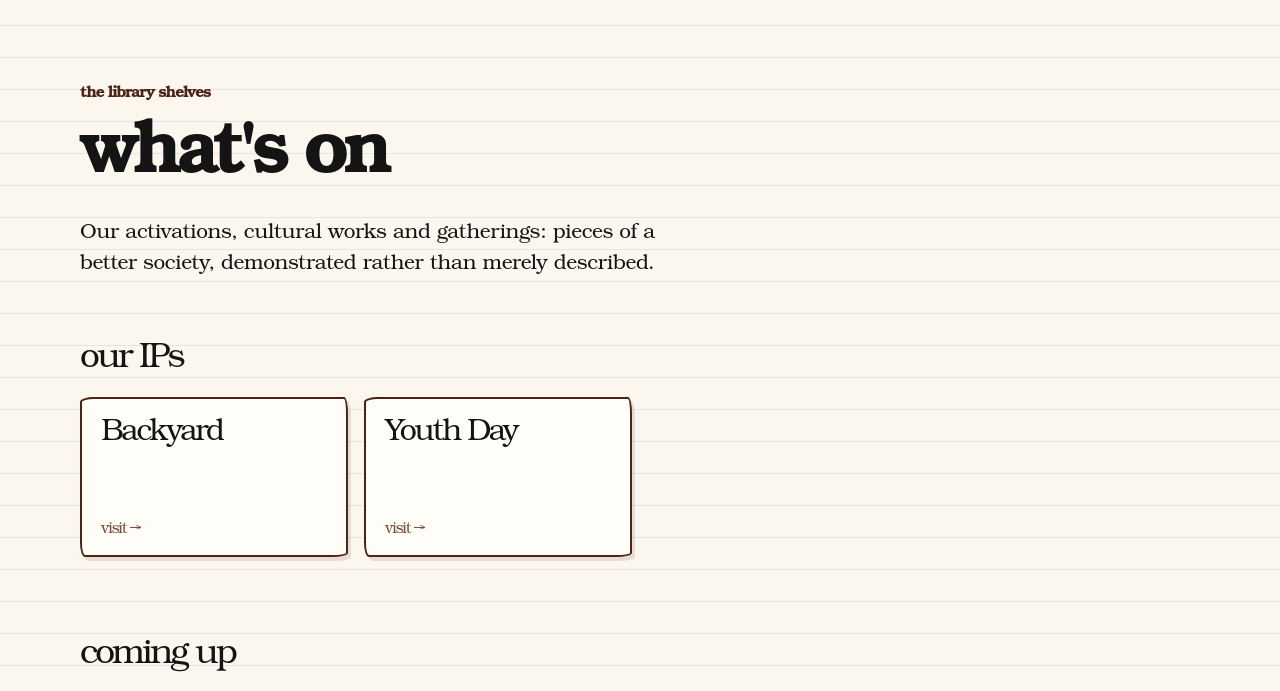
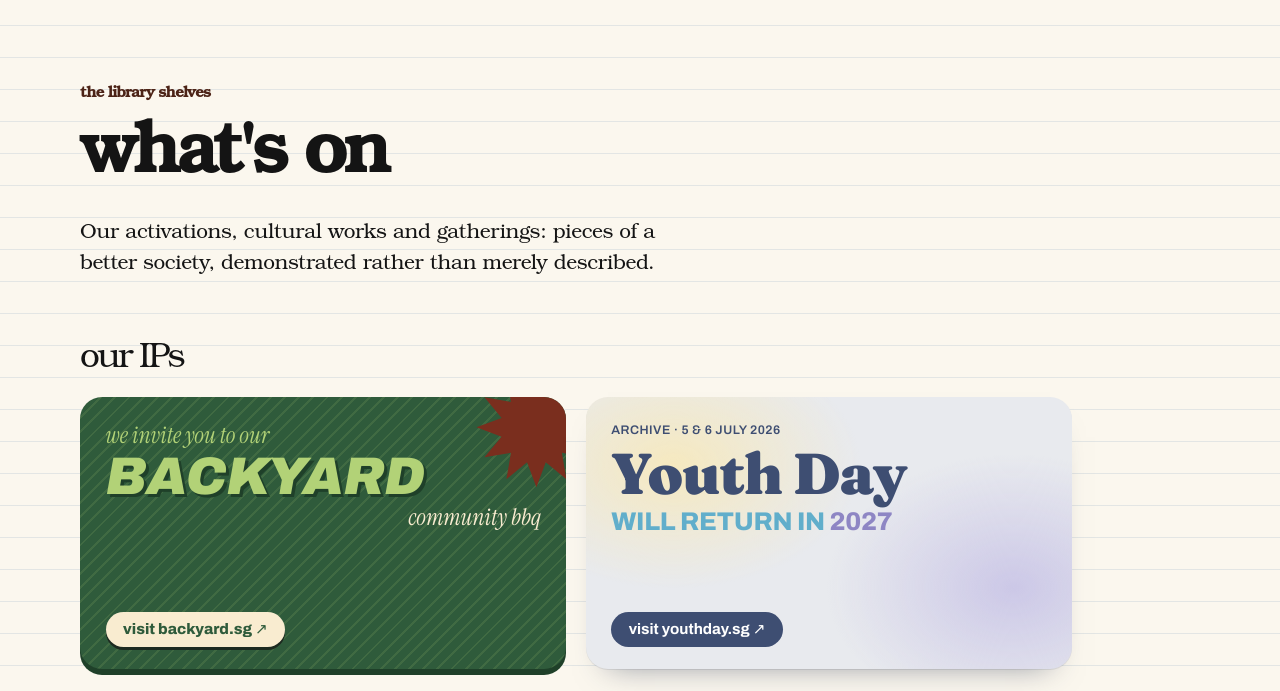
Before and after one commit to the-newnormal/normal, a plain HTML site: page events.html in a window 1280 px wide. Shown: the part 70-761 px from the top of the page. Drawn offline with Linux system fonts and the light colour scheme; a web font is replaced by a local one.

Commit message:
Dress the Backyard and Youth Day cards like their own sites
Backyard: dark green with lime, cream and a rust starburst; Archivo
black italic plus Instrument Serif, as on backyard.sg. Youth Day: pale
lavender with soft glows, navy, sky blue and lavender; Fraunces plus
Archivo caps, as on youthday.sg. Card wording is quoted from each
site. Themes are set per IP in events.js (theme: "backyard" or
"youthday"); the fonts load from Google Fonts on events.html only.

Co-Authored-By: Claude Opus 5.5 <noreply@anthropic.com>
Claude-Session: https://claude.ai/code/session_0126g5rn8Wf2AKBTsywNcw5x

```diff
--- a/events.html
+++ b/events.html
@@ -8,6 +8,10 @@
   <meta name="theme-color" content="#fbf7ee">
   <link rel="icon" href="favicon.svg" type="image/svg+xml">
   <link rel="preload" href="assets/fonts/bookmania-regular.woff2" as="font" type="font/woff2" crossorigin>
+  <!-- fonts for the IP cards, matching backyard.sg and youthday.sg -->
+  <link rel="preconnect" href="https://fonts.googleapis.com">
+  <link rel="preconnect" href="https://fonts.gstatic.com" crossorigin>
+  <link rel="stylesheet" href="https://fonts.googleapis.com/css2?family=Archivo:ital,wdth,wght@0,62..125,100..900;1,62..125,100..900&family=Fraunces:opsz,wght,SOFT,WONK@9..144,100..900,0..100,0..1&family=Instrument+Serif:ital@0;1&display=swap">
   <link rel="stylesheet" href="styles.css">
 </head>
 <body>
--- a/events.js
+++ b/events.js
@@ -7,12 +7,14 @@
     blurb              "One line on what it is"
     link               its page: "backyard.html", or a full "https://…" address
     image              "assets/ips/…"   a photo or poster (put the file in assets/ips/)
+    theme              "backyard" or "youthday": dresses the card like that IP's own site
+    kicker             small line above the name
 
   An IP with no link shows "page coming soon" and isn't clickable.
 */
 window.NORMAL_IPS = [
-  { name: "Backyard", blurb: "", link: "https://backyard.sg", image: "" },
-  { name: "Youth Day", blurb: "", link: "https://youthday.sg", image: "" },
+  { name: "Backyard", theme: "backyard", kicker: "we invite you to our", blurb: "community bbq", link: "https://backyard.sg" },
+  { name: "Youth Day", theme: "youthday", kicker: "archive · 5 & 6 July 2026", blurb: "will return in 2027", link: "https://youthday.sg" },
 ];
 
 /*
--- a/main.js
+++ b/main.js
@@ -257,7 +257,8 @@
     }
     box.replaceChildren(...ips.map((ip) => {
       const linked = pageLink(ip.link);
-      const card = el(linked ? "a" : "article", linked ? "ip" : "ip ip--soon");
+      const theme = /^[a-z-]+$/.test(ip.theme || "") ? ` ip--${ip.theme}` : "";
+      const card = el(linked ? "a" : "article", (linked ? "ip" : "ip ip--soon") + theme);
       if (linked) {
         card.href = ip.link.trim();
         if (/^https?:\/\//.test(card.getAttribute("href"))) {
@@ -272,9 +273,25 @@
         img.loading = "lazy";
         card.append(img);
       }
+      if (ip.kicker) card.append(el("p", "ip__kicker", ip.kicker));
       card.append(el("h3", "ip__name", ip.name));
-      if (ip.blurb) card.append(el("p", "ip__blurb", ip.blurb));
-      card.append(el("p", "ip__cta", linked ? "visit →" : "page coming soon"));
+      if (ip.blurb) {
+        // a year at the end ("… 2027") gets its own colour in some themes
+        const blurb = el("p", "ip__blurb");
+        const m = ip.blurb.match(/^(.*?)(\d{4})$/);
+        if (m) blurb.append(m[1], el("span", "ip__year", m[2]));
+        else blurb.textContent = ip.blurb;
+        card.append(blurb);
+      }
+      let cta = "page coming soon";
+      if (linked) {
+        cta = "visit →";
+        try {
+          const u = new URL(card.href);
+          if (u.origin !== location.origin) cta = `visit ${u.hostname.replace(/^www\./, "")} ↗`;
+        } catch (_) { /* keep "visit →" */ }
+      }
+      card.append(el("p", "ip__cta", cta));
       return card;
     }));
   }
--- a/styles.css
+++ b/styles.css
@@ -490,7 +490,7 @@ svg.pin__icon { fill: none; stroke: var(--brown); stroke-width: 2.4; stroke-line
 }
 
 /* our IPs */
-.ips { display: grid; grid-template-columns: repeat(auto-fill, minmax(230px, 1fr)); gap: 1rem; }
+.ips { display: grid; grid-template-columns: repeat(auto-fit, minmax(min(100%, 300px), 1fr)); gap: 1.2rem; max-width: 62rem; }
 .ip {
   display: flex;
   flex-direction: column;
@@ -512,6 +512,107 @@ a.ip:hover { background: var(--hl-soft); transform: rotate(-1deg); }
 .ip__cta { margin: auto 0 0; font: 400 .95rem var(--font); letter-spacing: var(--tracking); color: var(--brown-2); }
 .ip--soon { border-style: dashed; box-shadow: none; }
 .ip--soon .ip__cta { color: var(--muted); }
+
+/* IP cards dressed like their own sites */
+.ip__kicker { margin: 0; }
+.ip--backyard, .ip--youthday {
+  position: relative;
+  overflow: hidden;
+  min-height: 17rem;
+  padding: 1.6rem 1.6rem 1.4rem;
+  border: 0;
+  border-radius: 22px;
+  gap: .2rem;
+}
+a.ip--backyard:hover, a.ip--youthday:hover { transform: rotate(-1deg) translateY(-2px); }
+
+/* backyard.sg: dark green, lime, cream, a rust starburst; Archivo black italic + Instrument Serif */
+.ip--backyard {
+  color: #f9ecd0;
+  background: repeating-linear-gradient(-45deg, rgba(178, 210, 119, .13) 0 2px, transparent 2px 10px), #2f5b3b;
+  box-shadow: 0 6px 0 #1f4029;
+}
+a.ip--backyard:hover { background: repeating-linear-gradient(-45deg, rgba(178, 210, 119, .13) 0 2px, transparent 2px 10px), #336541; }
+.ip--backyard::before {
+  content: "";
+  position: absolute;
+  right: -30px; top: -30px;
+  width: 120px; height: 120px;
+  background: #7a2e1e;
+  clip-path: polygon(50.0% 0.0%, 57.8% 21.0%, 75.0% 6.7%, 71.2% 28.8%, 93.3% 25.0%, 79.0% 42.2%, 100.0% 50.0%, 79.0% 57.8%, 93.3% 75.0%, 71.2% 71.2%, 75.0% 93.3%, 57.8% 79.0%, 50.0% 100.0%, 42.2% 79.0%, 25.0% 93.3%, 28.8% 71.2%, 6.7% 75.0%, 21.0% 57.8%, 0.0% 50.0%, 21.0% 42.2%, 6.7% 25.0%, 28.8% 28.8%, 25.0% 6.7%, 42.2% 21.0%);
+}
+.ip--backyard .ip__kicker, .ip--backyard .ip__blurb {
+  position: relative;
+  font: italic 400 1.45rem/1.1 "Instrument Serif", Georgia, serif;
+  letter-spacing: 0;
+}
+.ip--backyard .ip__kicker { color: #b2d277; }
+.ip--backyard .ip__name {
+  position: relative;
+  font: italic 900 clamp(2.4rem, 5vw, 3.3rem)/.95 "Archivo", system-ui, sans-serif;
+  font-stretch: 125%;
+  text-transform: uppercase;
+  letter-spacing: -.01em;
+  color: #b2d277;
+  text-shadow: 3px 3px 0 #1f4029;
+}
+.ip--backyard .ip__blurb { align-self: flex-end; color: #f9ecd0; }
+.ip--backyard .ip__cta {
+  align-self: flex-start;
+  margin-top: auto;
+  padding: .65em 1.15em;
+  border-radius: 999px;
+  font: 800 .95rem/1 "Archivo", system-ui, sans-serif;
+  letter-spacing: 0;
+  color: #2f5b3b;
+  background: #f9ecd0;
+  box-shadow: 0 3px 0 #1d2a20;
+}
+
+/* youthday.sg: pale lavender with soft glows, navy + sky blue + lavender; Fraunces + Archivo caps */
+.ip--youthday {
+  color: #2b3652;
+  background:
+    radial-gradient(55% 65% at 18% 25%, rgba(255, 232, 160, .6), transparent 70%),
+    radial-gradient(55% 70% at 88% 70%, rgba(176, 166, 224, .5), transparent 70%),
+    #e8eaee;
+  box-shadow: 0 1px 0 rgba(43, 54, 82, .1), 0 18px 30px -22px rgba(43, 54, 82, .55);
+}
+.ip--youthday .ip__kicker {
+  font: 600 .78rem/1.2 "Archivo", system-ui, sans-serif;
+  letter-spacing: .04em;
+  text-transform: uppercase;
+  color: #3e4e72;
+}
+.ip--youthday .ip__name {
+  margin-top: .35rem;
+  font: 900 clamp(2.6rem, 5.4vw, 3.6rem)/.95 "Fraunces", Georgia, serif;
+  font-variation-settings: "SOFT" 100, "WONK" 1, "opsz" 144;
+  letter-spacing: -.02em;
+  color: #3e4e72;
+}
+.ip--youthday .ip__blurb {
+  margin-top: .3rem;
+  font: 800 clamp(1.25rem, 2.4vw, 1.6rem)/1 "Archivo", system-ui, sans-serif;
+  letter-spacing: -.01em;
+  text-transform: uppercase;
+  color: #61aecb;
+}
+.ip--youthday .ip__year { color: #8e86c4; }
+.ip--youthday .ip__cta {
+  align-self: flex-start;
+  margin-top: auto;
+  padding: .65em 1.15em;
+  border-radius: 999px;
+  font: 700 .95rem/1 "Archivo", system-ui, sans-serif;
+  letter-spacing: 0;
+  color: #fff;
+  background: #3e4e72;
+}
+@media (max-width: 640px) {
+  .ip--backyard, .ip--youthday { min-height: 0; }
+  .ip--backyard .ip__cta, .ip--youthday .ip__cta { margin-top: 1.6rem; }
+}
 .events--grid { grid-template-columns: repeat(auto-fill, minmax(260px, 1fr)); align-items: start; }
 #events-upcoming { max-width: 46rem; }
 .nav__links a[aria-current="page"] { border-bottom-color: var(--hl); }
```
Also changed, not shown: README.md.
